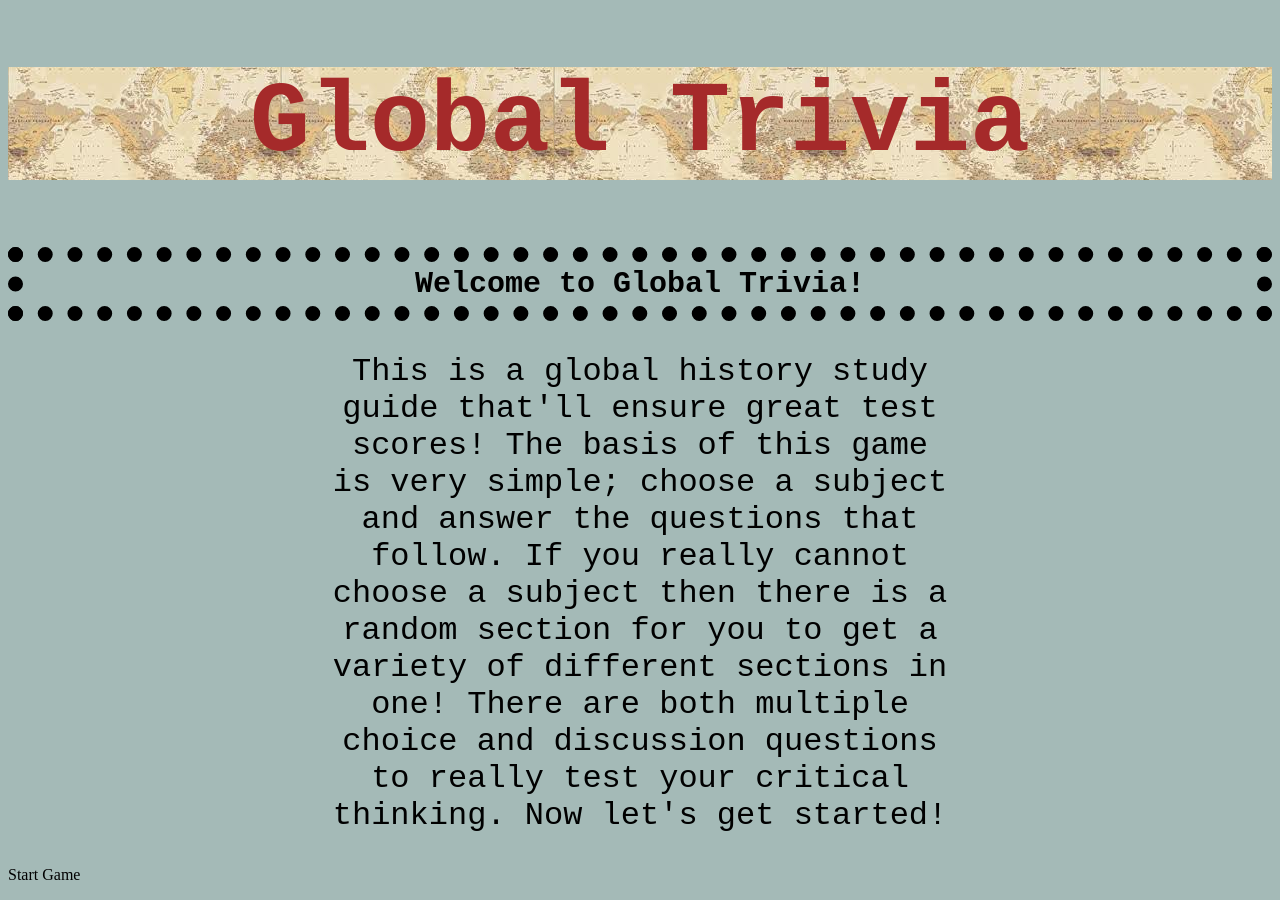
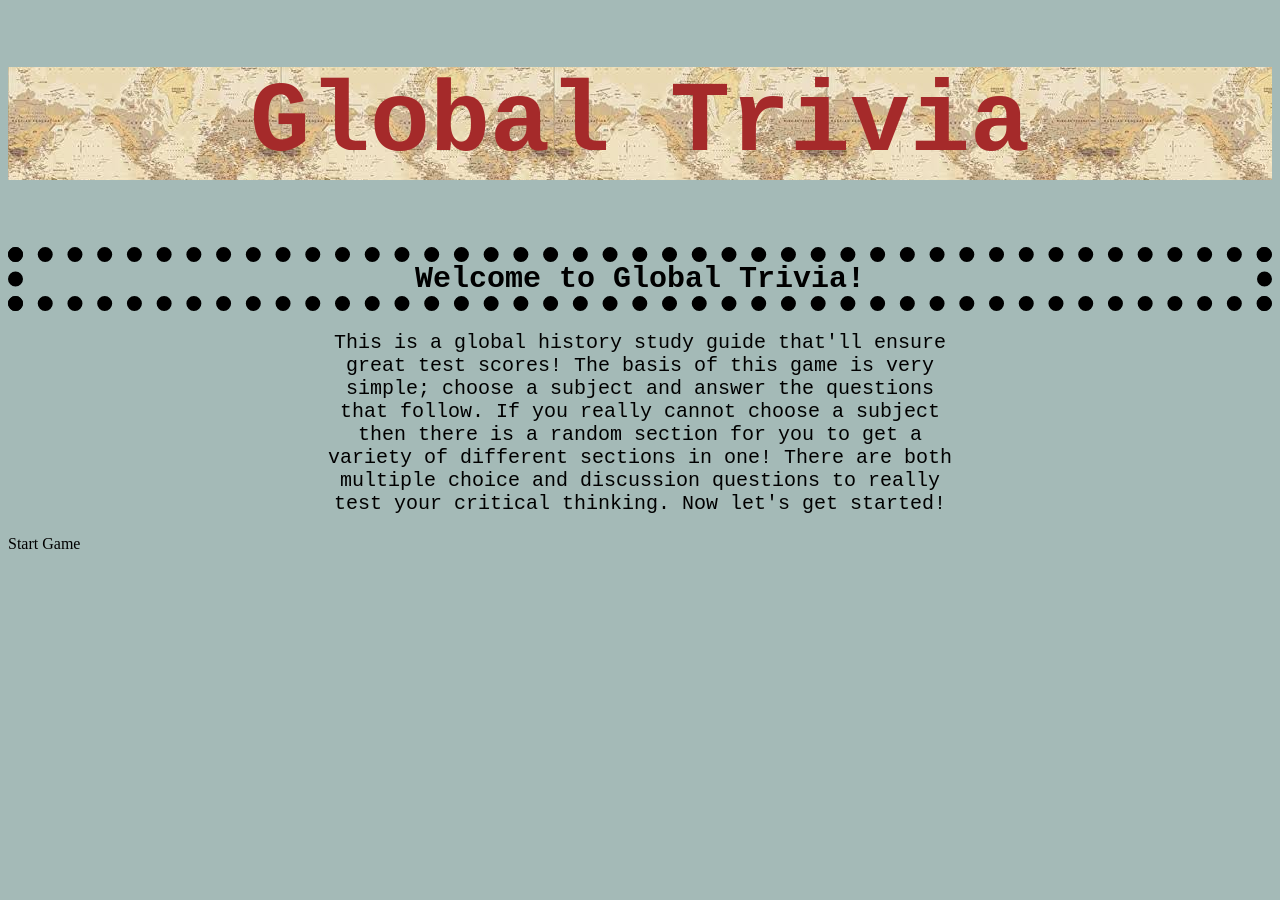
Before and after one commit to iyani099/iyani099.github.io, a plain HTML site: page index.html in a window 1280 px wide. After the commit the page ends 800 px from the top, so only its background shows below. Drawn offline with Linux system fonts and the light colour scheme.

Commit message:
Update style.css

```diff
--- a/style.css
+++ b/style.css
@@ -17,7 +17,7 @@ body{
   border-style: dotted;
   border-width:0.5em;
   text-align: center;
-  padding: 5px;
+  padding: 5px,5px,5px,5px;
 }
 
 .gameExplaination {
@@ -26,6 +26,6 @@ body{
   width: 50%;
   float: center;
   font-family: "Courier New";
-  font-size: 2em;
+  font-size: 20px;
 
 }
```
